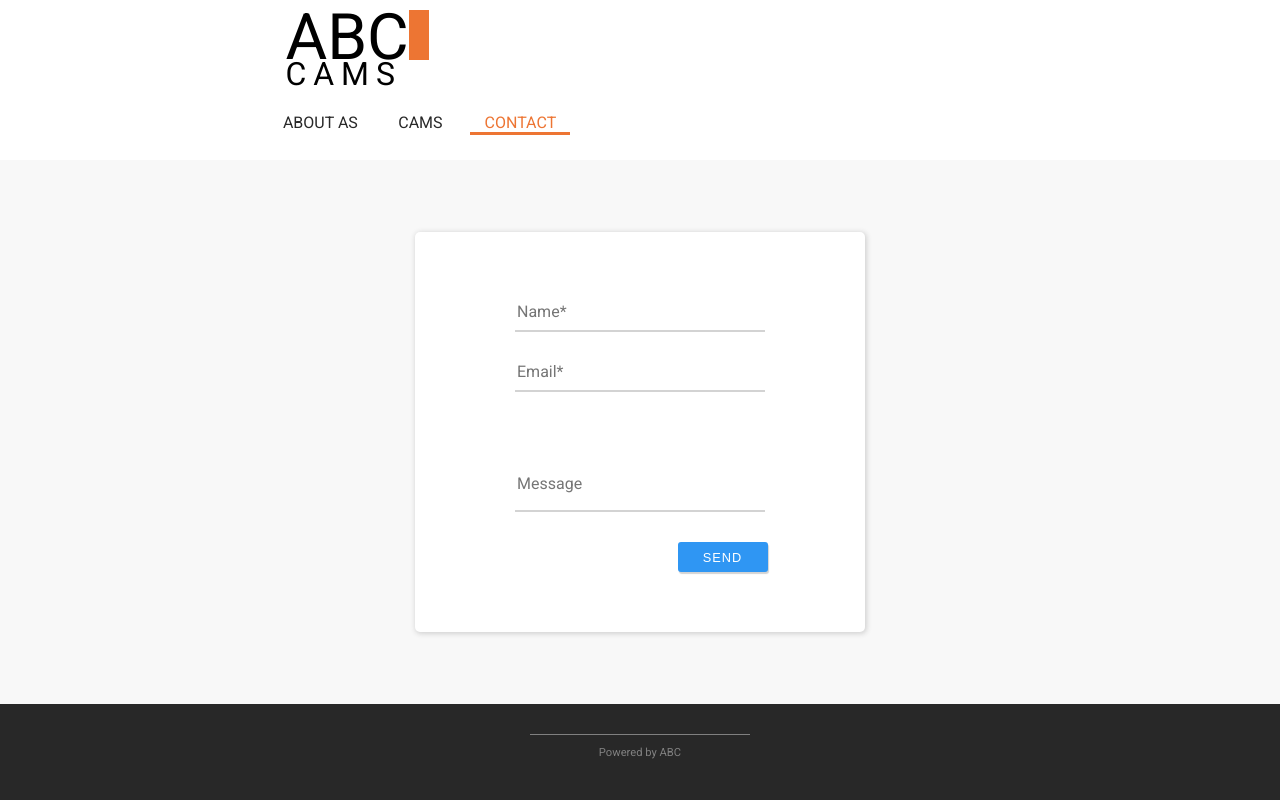
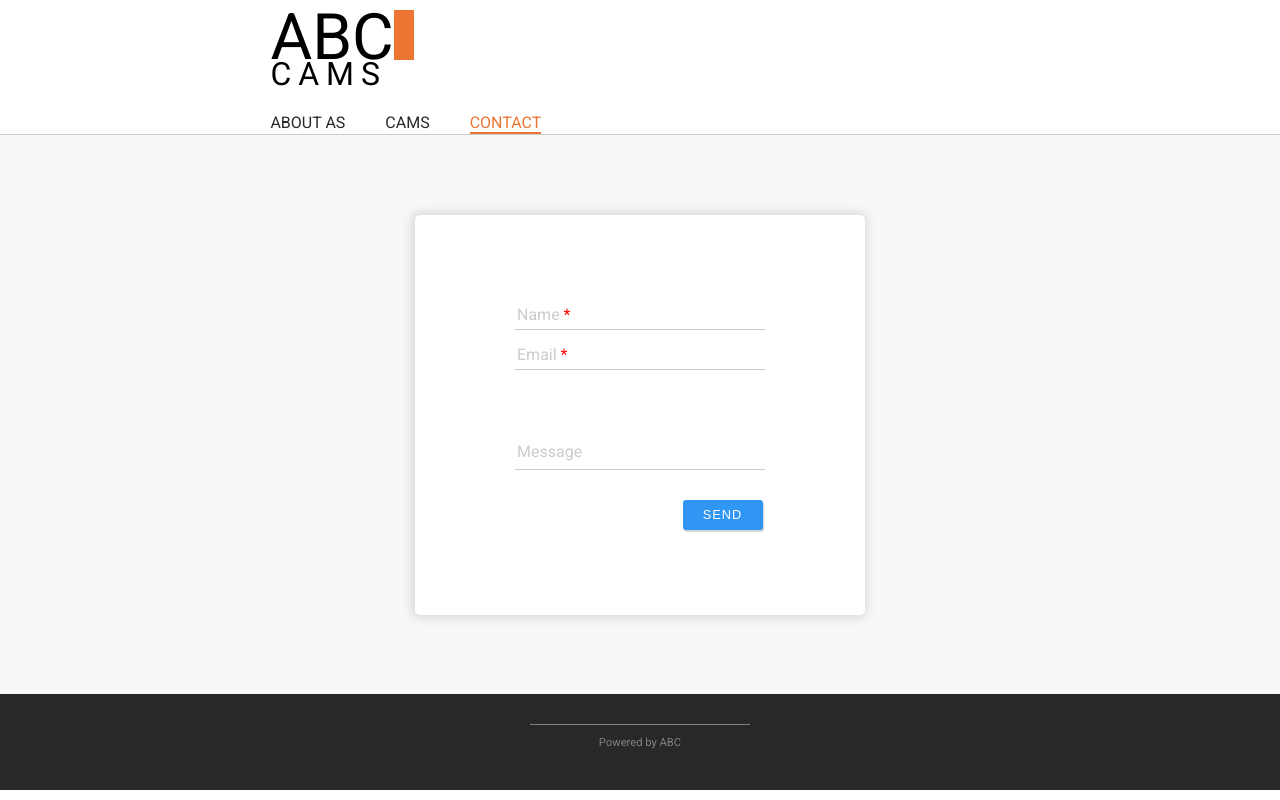
Before and after one commit to dwantula/abc-cams, a React (Create React App) app: page /contact in a window 1280 px wide. Built offline with nearby package versions, Linux system fonts and the light colour scheme.

Commit message:
working on form validation

```diff
--- a/src/screens/AbcCams/Contact/Contact.jsx
+++ b/src/screens/AbcCams/Contact/Contact.jsx
@@ -7,14 +7,18 @@ import Input from 'shared/components/Input/Input';
 
 import './styles.scss';
 
-function Contact() {
-  const { register, handleSubmit, errors } = useForm();
-
-  const [state, setState] = useState({
+const FORM_DEFAULT_VALUES = {
   personName: '',
   personEmail: '',
   message: '',
+};
+
+function Contact() {
+  const { register, handleSubmit, reset, errors } = useForm({
+    defaultValues: FORM_DEFAULT_VALUES,
   });
+
+  const [state, setState] = useState(FORM_DEFAULT_VALUES);
 
   function handleChange(event) {
     const { name, value } = event.target;
@@ -22,53 +26,63 @@ function Contact() {
   }
 
   function getDate() {
+    if (state.personName === '' || state.personEmail === '') {
+      alert('Name and Email are required.');
+    } else {
       console.log('wysłane');
+      reset();
+      setState(FORM_DEFAULT_VALUES);
+    }
   }
 
   return (
     <Card>
-      {
-        <form className="card__form">
+      <form onSubmit={handleSubmit(getDate)} className="form">
         <Input
-            placeholder="Name*"
           name="personName"
-            value={state.personName}
           className="card__input"
           type="text"
           onChange={handleChange}
-            register={register({ minLength: 3, maxLength: 12 })}
+          register={register({
+            required: 'This field is required',
+            minLength: {
+              value: 2,
+              message: 'This is field required min length of 2',
+            },
+          })}
+          placeholder="Name"
+          isMandatory={true}
+          value={state.personName}
+          errors={errors['personName']}
         />
-
-          {errors.personName && (
-            <p className="card__errors">
-              This is field required min length of 2 to 12
-            </p>
-          )}
         <Input
-            placeholder="Email*"
           name="personEmail"
           value={state.personEmail}
           className="card__input"
-            type="email"
+          type="text"
           onChange={handleChange}
-            register={register({ minLength: 3, maxLength: 12 })}
+          register={register({
+            required: 'This field is required',
+            minLength: {
+              value: 2,
+              message: 'This is field required min length of 2',
+            },
+            pattern: { value: /@/, message: 'Pattern "@" is required' },
+          })}
+          placeholder="Email"
+          isMandatory={true}
+          errors={errors['personEmail']}
         />
-          {errors.personEmail && (
-            <p className="card__errors">
-              This is field required min length of 2 to 12
-            </p>
-          )}
         <textarea
+          name="message"
           placeholder="Message"
-            name="message"
           className="card__textarea"
           type="text"
           onChange={handleChange}
           value={state.message}
         />
-          <Button onClick={handleSubmit(getDate)} />
+        <Button type="submit" text="SEND" />
       </form>
-      }
     </Card>
   );
 }
--- a/src/screens/AbcCams/Contact/styles.scss
+++ b/src/screens/AbcCams/Contact/styles.scss
@@ -2,8 +2,7 @@
 
 @import url('https://fonts.googleapis.com/css2?family=Roboto:ital,wght@1,100&display=swap');
 
-
-.card__form {
+.form {
   display: flex;
   flex-direction: column;
   align-items: center;
@@ -11,20 +10,21 @@
 }
 
 .card__errors {
-  color: red;
+  color: $red;
   font-size: 0.7rem;
+  margin-top: -10px;
 }
 
 .card__input {
   display: flex;
   width: 250px;
-  height: 40px;
+  height: 30px;
   border: none;
-  border-bottom: 2px solid lightgray;
+  border-bottom: 1px solid $lightGrey;
   outline: 0;
   font-size: 1rem;
   margin-bottom: 20px;
-  color: #CCCCCC;
+  color: $lightGrey;
   font-family: 'Roboto';
 }
 
@@ -32,11 +32,16 @@
   margin-top: 60px;
   display: flex;
   width: 250px;
-  height: 40px;
+  height: 30px;
   border: none;
-  border-bottom: 2px solid lightgray;
+  border-bottom: 1px solid $lightGrey;
   outline: 0;
   font-size: 1rem;
+  color: $lightGrey;
   font-family: 'Roboto';
   resize: none
 }
+
+.card__textarea::placeholder{
+  color: $lightGrey;
+}
--- a/src/shared/components/Button/Button.jsx
+++ b/src/shared/components/Button/Button.jsx
@@ -4,25 +4,28 @@ import React from 'react';
 
 import './styles.scss';
 
-function Button({ type = 'submit', onClick }) {
+function Button({ type = 'submit', onClick, text }) {
   return (
     <button
       className="button"
       type={type === 'button' ? 'button' : 'submit'}
       onClick={onClick}
     >
-      SEND
+      {text}
     </button>
   );
 }
 
 Button.propTypes = {
   type: PropTypes.string,
-  onClick: PropTypes.func.isRequired,
+  onClick: PropTypes.func,
+  text: PropTypes.string,
 };
 
 Button.defaultProps = {
   type: '',
+  text: '',
+  onClick: () => {},
 };
 
 export default Button;
--- a/src/shared/components/Button/styles.scss
+++ b/src/shared/components/Button/styles.scss
@@ -3,7 +3,7 @@
 .button {
   display: flex;
   background-color: $blue;
-  width: 90px;
+  width: 80px;
   height: 30px;
   justify-content: center;
   align-items: center;
--- a/src/shared/components/Card/styles.scss
+++ b/src/shared/components/Card/styles.scss
@@ -4,7 +4,7 @@
   display: flex;
   flex-direction: column;
   border: none;
-  box-shadow: 1px 1px 5px 1px lightgray;
+  box-shadow: -1px 0px 11px 2px lightgray;
   width: 450px;
   height: 400px;
   margin: auto;
--- a/src/shared/components/Header/styles.scss
+++ b/src/shared/components/Header/styles.scss
@@ -3,16 +3,17 @@
 .header {
   display: flex;
   flex-direction: column;
-  height: 20vh;
+  // height: 20vh;
   width: 70%;
   margin-left: 18%;
+  margin-top: 0;
 }
 
 .header__logo {
   display: flex;
   flex-direction: row;
   font-family: 'Roboto';
-  margin-left: 55px;
+  margin-left: 40px;
 }
 
 .header__logo-text {
@@ -24,7 +25,7 @@
   margin-top: -20px;
   font-size: 2rem;
   letter-spacing: 7px;
-  margin-left: 55px;
+  margin-left: 40px;
 }
 
 .header__icon {
--- a/src/shared/components/Input/Input.jsx
+++ b/src/shared/components/Input/Input.jsx
@@ -4,23 +4,32 @@ import PropTypes from 'prop-types';
 import './styles.scss';
 
 const Input = ({
-  value,
   className,
   register,
   placeholder,
   type,
   name,
   onChange,
+  isMandatory,
+  value,
+  errors,
 }) => (
+  <div className="input__container">
     <input
-    placeholder={placeholder}
       name={name}
       className={className}
       ref={register}
       onChange={onChange}
       type={type}
-    value={value}
     />
+    {!value && (
+      <p className="input__placeholder">
+        {placeholder}
+        {isMandatory && <span className="input__mandatory-mark"> *</span>}
+      </p>
+    )}
+    {!errors.value && <p className="card__errors">{errors.message}</p>}
+  </div>
 );
 
 Input.propTypes = {
@@ -29,16 +38,20 @@ Input.propTypes = {
   name: PropTypes.string,
   onChange: PropTypes.func.isRequired,
   type: PropTypes.string.isRequired,
+  className: PropTypes.string,
+  isMandatory: PropTypes.bool,
   value: PropTypes.string,
-  className: PropTypes.string,
+  errors: PropTypes.object.isRequired,
 };
 
 Input.defaultProps = {
   register: () => {},
   placeholder: '',
   name: '',
+  className: '',
+  isMandatory: false,
   value: '',
-  className: '',
+  errors: {},
 };
 
 export default Input;
--- a/src/shared/components/Input/styles.scss
+++ b/src/shared/components/Input/styles.scss
@@ -0,0 +1,22 @@
+@import 'shared/styles/colors.scss';
+
+.input__container {
+  position: relative;
+}
+
+.input__placeholder {
+  position: absolute;
+  bottom: 0px;
+  left: 2px;
+  pointer-events: none;
+  font-size: 1rem;
+  color: $lightGrey;
+}
+
+.input__mandatory-mark {
+  color: $red;
+}
+
+input[value]:not([value='']) + .input__placeholder {
+  display: none;
+}
--- a/src/shared/components/Main/styles.scss
+++ b/src/shared/components/Main/styles.scss
@@ -6,5 +6,6 @@
   display: flex;
   flex-direction: column;
   position: relative;
-  min-height: 68vh;
+  min-height: 70vh;
+  border-top: 1px solid $lightGrey;
 }
--- a/src/shared/components/Navigation/styles.scss
+++ b/src/shared/components/Navigation/styles.scss
@@ -4,6 +4,8 @@
 .navigation {
   display: flex;
   background-color: $white;
+  // border: 1px solid red;
+  height: 41px;
 }
 
 .navigation__list {
@@ -23,7 +25,7 @@
   color: $darkGray;
   font-size: 1rem;
   border-bottom: 3px solid $white;
-  width: 100px;
+  margin-right: 40px;
   text-align: center;
 }
 
--- a/src/shared/styles/colors.scss
+++ b/src/shared/styles/colors.scss
@@ -5,3 +5,6 @@ $gray: gray;
 $lightGray: #F8F8F8;
 $darkGray:#282828;
 $blue: #2F96F3;
+$red: #ff0000;
+$lightGrey:#ccc;
+$darkGrey: #b7b7b7;
```
Also changed, not shown: 1 other file (tests, documents, lock files or other folders). Lines whose indentation alone changed are shown as unchanged.
